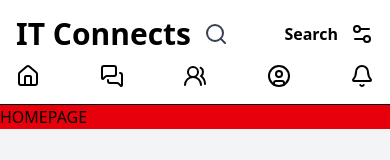
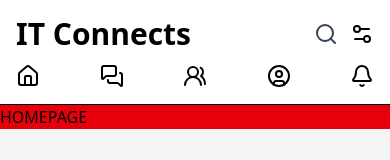
Before and after one commit to CarlAndreDiomon/itconnect_client, a React (Vite) app: page / in a window 390 px wide. Shown: the top 160 px of the page. Built offline with nearby package versions, Linux system fonts and the light colour scheme.

Commit message:
SearchBar Version 1.0.1

```diff
--- a/src/components/ui/SearchBar.jsx
+++ b/src/components/ui/SearchBar.jsx
@@ -16,7 +16,7 @@ export default function SearchBar() {
           } rounded-full hover:bg-gray-100 items-center gap-14`}
         >
           <SearchIcon className="w-6 h-6 text-gray-700" />
-          <h1 className="font-bold text-md">Search</h1>
+          <h1 className="font-bold text-md hidden lg:block">Search</h1>
         </button>
       )}
 
```
